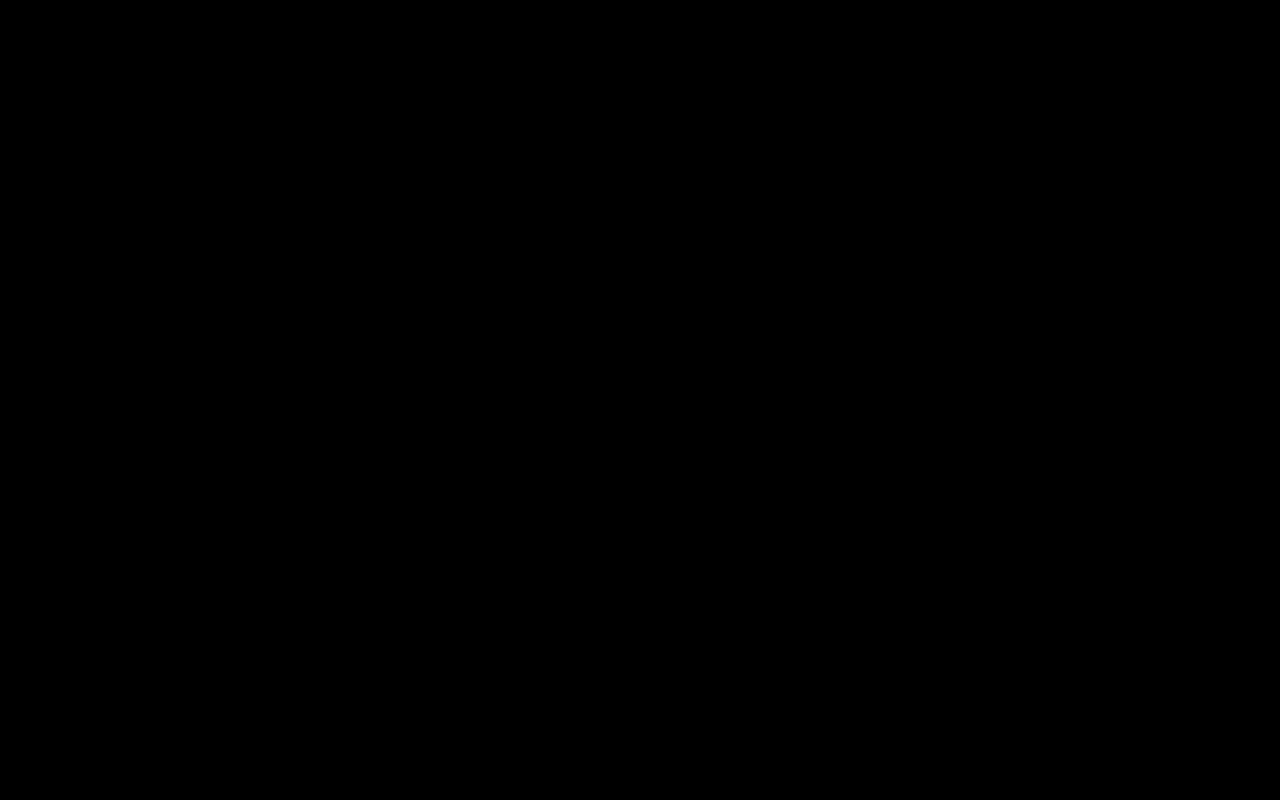
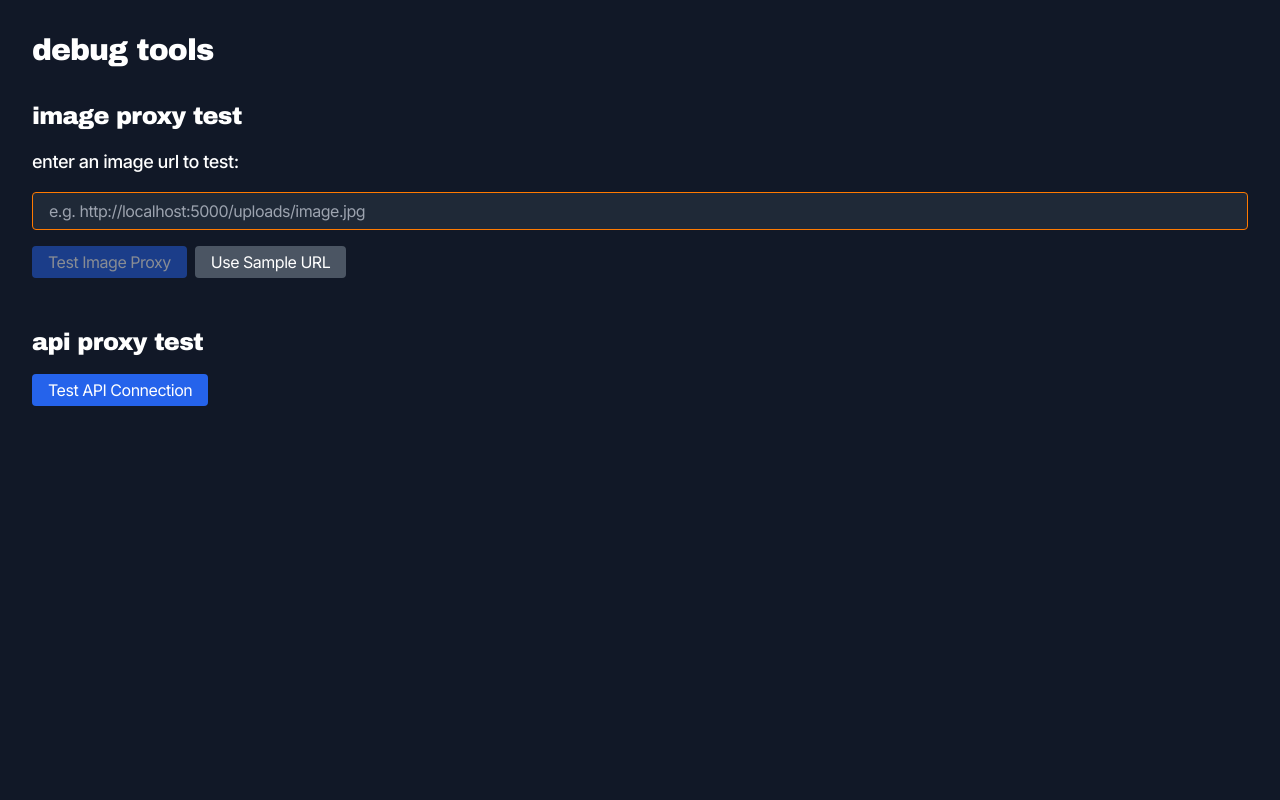
Before and after one commit to safetzabelii/Festival, a Next.js app in the folder frontend/: page /debug in a window 1280 px wide. Before the commit this address had no page. Shown: the top 800 px of the page. Built offline with nearby package versions, Linux system fonts and the light colour scheme.

Commit message:
more updates and fixes

```diff
--- /dev/null
+++ b/frontend/src/app/debug/page.tsx
@@ -0,0 +1,165 @@
+'use client';
+
+import { useState, useEffect } from 'react';
+import { getProxiedImageUrl } from '@/utils/imageUtils';
+import ProxyImage from '@/components/ProxyImage';
+
+export default function DebugPage() {
+  const [testImageUrl, setTestImageUrl] = useState('');
+  const [proxyStatus, setProxyStatus] = useState<'idle' | 'loading' | 'success' | 'error'>('idle');
+  const [apiStatus, setApiStatus] = useState<'idle' | 'loading' | 'success' | 'error'>('idle');
+  const [apiResponse, setApiResponse] = useState<any>(null);
+  const [imageProxyUrl, setImageProxyUrl] = useState('');
+
+  // Test sample image URLs
+  const sampleImageUrls = [
+    'http://localhost:5000/uploads/festivals/jazz-festival.jpg',
+    '/uploads/festivals/rock-festival.jpg',
+    'uploads/festivals/electronic-festival.jpg'
+  ];
+
+  // Test connecting to API
+  const testApiConnection = async () => {
+    setApiStatus('loading');
+    try {
+      const response = await fetch('/api/proxy/festivals');
+      const data = await response.json();
+      setApiResponse(data);
+      setApiStatus('success');
+    } catch (error) {
+      console.error('API test error:', error);
+      setApiStatus('error');
+    }
+  };
+
+  // Test image proxy
+  const testImageProxy = async () => {
+    if (!testImageUrl) return;
+
+    setProxyStatus('loading');
+    try {
+      const proxiedUrl = getProxiedImageUrl(testImageUrl);
+      setImageProxyUrl(proxiedUrl);
+
+      // Try to fetch the image to verify it works
+      const response = await fetch(proxiedUrl);
+      if (response.ok) {
+        setProxyStatus('success');
+      } else {
+        setProxyStatus('error');
+      }
+    } catch (error) {
+      console.error('Image proxy test error:', error);
+      setProxyStatus('error');
+    }
+  };
+
+  return (
+    <div className="bg-gray-900 text-white min-h-screen p-8">
+      <h1 className="text-3xl font-bold mb-8">Debug Tools</h1>
+
+      <div className="mb-12">
+        <h2 className="text-2xl font-semibold mb-4">Image Proxy Test</h2>
+
+        <div className="flex flex-col gap-4 mb-6">
+          <div className="flex flex-col gap-2">
+            <label className="block text-lg">Enter an image URL to test:</label>
+            <input
+              type="text"
+              value={testImageUrl}
+              onChange={(e) => setTestImageUrl(e.target.value)}
+              placeholder="e.g. http://localhost:5000/uploads/image.jpg"
+              className="px-4 py-2 bg-gray-800 rounded w-full text-white"
+            />
+          </div>
+
+          <div className="flex gap-2">
+            <button
+              onClick={testImageProxy}
+              disabled={proxyStatus === 'loading' || !testImageUrl}
+              className="px-4 py-2 bg-blue-600 rounded hover:bg-blue-700 disabled:opacity-50"
+            >
+              Test Image Proxy
+            </button>
+
+            <button
+              onClick={() => setTestImageUrl(sampleImageUrls[Math.floor(Math.random() * sampleImageUrls.length)])}
+              className="px-4 py-2 bg-gray-600 rounded hover:bg-gray-700"
+            >
+              Use Sample URL
+            </button>
+          </div>
+        </div>
+
+        {proxyStatus !== 'idle' && (
+          <div className="mt-6">
+            <h3 className="text-xl font-semibold mb-2">Results:</h3>
+            <p className="mb-2">
+              <strong>Status:</strong>{' '}
+              {proxyStatus === 'loading' ? 'Testing...' :
+               proxyStatus === 'success' ? 'Success! Image loaded.' :
+               'Error: Image could not be loaded.'
+              }
+            </p>
+
+            {imageProxyUrl && (
+              <div>
+                <p className="mb-2"><strong>Proxied URL:</strong> {imageProxyUrl}</p>
+
+                <div className="mt-4 p-4 bg-gray-800 rounded">
+                  <h4 className="text-lg font-semibold mb-4">Image Preview:</h4>
+                  {proxyStatus === 'success' ? (
+                    <div className="bg-gray-700 p-2 rounded">
+                      <ProxyImage
+                        src={testImageUrl}
+                        alt="Test image"
+                        width={300}
+                        height={200}
+                        className="rounded"
+                      />
+                    </div>
+                  ) : (
+                    <div className="bg-red-900 p-4 rounded">
+                      Image failed to load
+                    </div>
+                  )}
+                </div>
+              </div>
+            )}
+          </div>
+        )}
+      </div>
+
+      <div>
+        <h2 className="text-2xl font-semibold mb-4">API Proxy Test</h2>
+
+        <button
+          onClick={testApiConnection}
+          disabled={apiStatus === 'loading'}
+          className="px-4 py-2 bg-blue-600 rounded hover:bg-blue-700 disabled:opacity-50"
+        >
+          Test API Connection
+        </button>
+
+        {apiStatus !== 'idle' && (
+          <div className="mt-6">
+            <h3 className="text-xl font-semibold mb-2">API Response:</h3>
+            {apiStatus === 'loading' ? (
+              <p>Loading...</p>
+            ) : apiStatus === 'success' ? (
+              <div className="bg-gray-800 p-4 rounded">
+                <pre className="whitespace-pre-wrap overflow-auto">
+                  {JSON.stringify(apiResponse, null, 2)}
+                </pre>
+              </div>
+            ) : (
+              <div className="bg-red-900 p-4 rounded">
+                Error connecting to API
+              </div>
+            )}
+          </div>
+        )}
+      </div>
+    </div>
+  );
+}
--- a/frontend/src/app/layout.tsx
+++ b/frontend/src/app/layout.tsx
@@ -4,9 +4,42 @@ import { Inter } from "next/font/google";
 import "./globals.css";
 import { AuthProvider } from '@/contexts/AuthContext';
 import Footer from '@/components/Footer';
-import { useEffect } from 'react';
+import { useEffect, useCallback } from 'react';
+import { usePathname } from 'next/navigation';
 
 const inter = Inter({ subsets: ["latin"] });
+
+// Function to fix image URLs in the DOM
+const fixImagesInDOM = () => {
+  if (typeof window === 'undefined') return;
+
+  console.log('Fixing image URLs in DOM...');
+
+  // Fix regular img tags
+  const images = document.querySelectorAll('img');
+  images.forEach(img => {
+    const src = img.getAttribute('src');
+    if (src && src.includes('http://localhost:5000/')) {
+      // Handle non-API image paths
+      if (!src.includes('/api/')) {
+        const newSrc = src.replace('http://localhost:5000/', '/api/image-proxy/');
+        console.log(`Fixing image src from ${src} to ${newSrc}`);
+        img.setAttribute('src', newSrc);
+      }
+    }
+  });
+
+  // Fix background images in inline styles
+  const elementsWithBgStyle = document.querySelectorAll('[style*="background"]');
+  elementsWithBgStyle.forEach(el => {
+    const style = el.getAttribute('style');
+    if (style && style.includes('http://localhost:5000/')) {
+      const newStyle = style.replace(/http:\/\/localhost:5000\//g, '/api/image-proxy/');
+      console.log(`Fixing background style from ${style} to ${newStyle}`);
+      el.setAttribute('style', newStyle);
+    }
+  });
+};
 
 // Function to redirect API calls through our proxy
 const setupApiRedirect = () => {
@@ -39,23 +72,49 @@ const setupApiRedirect = () => {
     // Not an API call or not to localhost, proceed normally
     return originalFetch.call(this, url, options);
   };
+};
 
-  // Also fix image URLs in the DOM
-  setTimeout(() => {
-    // Select all images on the page
-    const images = document.querySelectorAll('img');
-    images.forEach(img => {
-      const src = img.getAttribute('src');
-      if (src && src.includes('http://localhost:5000/')) {
-        // Handle non-API image paths
-        if (!src.includes('/api/')) {
-          const newSrc = src.replace('http://localhost:5000/', '/api/image-proxy/');
-          console.log(`Fixing image src from ${src} to ${newSrc}`);
-          img.setAttribute('src', newSrc);
+// Create a global observer to watch for DOM changes
+const setupMutationObserver = (callback: () => void) => {
+  if (typeof window === 'undefined' || !window.MutationObserver) return;
+
+  // Create a throttled version of the callback
+  let timeout: NodeJS.Timeout | null = null;
+  const throttledCallback = () => {
+    if (timeout) return;
+    timeout = setTimeout(() => {
+      callback();
+      timeout = null;
+    }, 500);
+  };
+
+  // Create a mutation observer to watch for DOM changes
+  const observer = new MutationObserver((mutations) => {
+    // Check if any images were added
+    for (const mutation of mutations) {
+      if (mutation.type === 'childList' && mutation.addedNodes.length > 0) {
+        for (const node of mutation.addedNodes) {
+          if (node instanceof HTMLElement) {
+            // If an img was added or an element that might contain images
+            if (node.tagName === 'IMG' || node.querySelector('img')) {
+              throttledCallback();
+              return;
+            }
+          }
         }
       }
-    });
-  }, 1000); // Wait for images to be loaded
+    }
+  });
+
+  // Start observing the document body
+  observer.observe(document.body, {
+    childList: true,
+    subtree: true,
+    attributes: true,
+    attributeFilter: ['src', 'style']
+  });
+
+  return observer;
 };
 
 export default function RootLayout({
@@ -63,10 +122,31 @@ export default function RootLayout({
 }: {
   children: React.ReactNode
 }) {
+  const pathname = usePathname();
+
+  // Memoize the fix images function to avoid recreating it on each render
+  const fixImages = useCallback(() => {
+    // Wait a bit for the DOM to be updated with images
+    setTimeout(fixImagesInDOM, 500);
+  }, []);
+
   useEffect(() => {
-    // Set up API redirection when component mounts
+    // Setup API redirection when component mounts
     setupApiRedirect();
-  }, []);
+
+    // Setup mutation observer to fix images when DOM changes
+    const observer = setupMutationObserver(fixImages);
+
+    return () => {
+      // Clean up observer on unmount
+      if (observer) observer.disconnect();
+    };
+  }, [fixImages]);
+
+  // Fix images when the route changes
+  useEffect(() => {
+    fixImages();
+  }, [pathname, fixImages]);
 
   return (
     <html lang="en">
```
